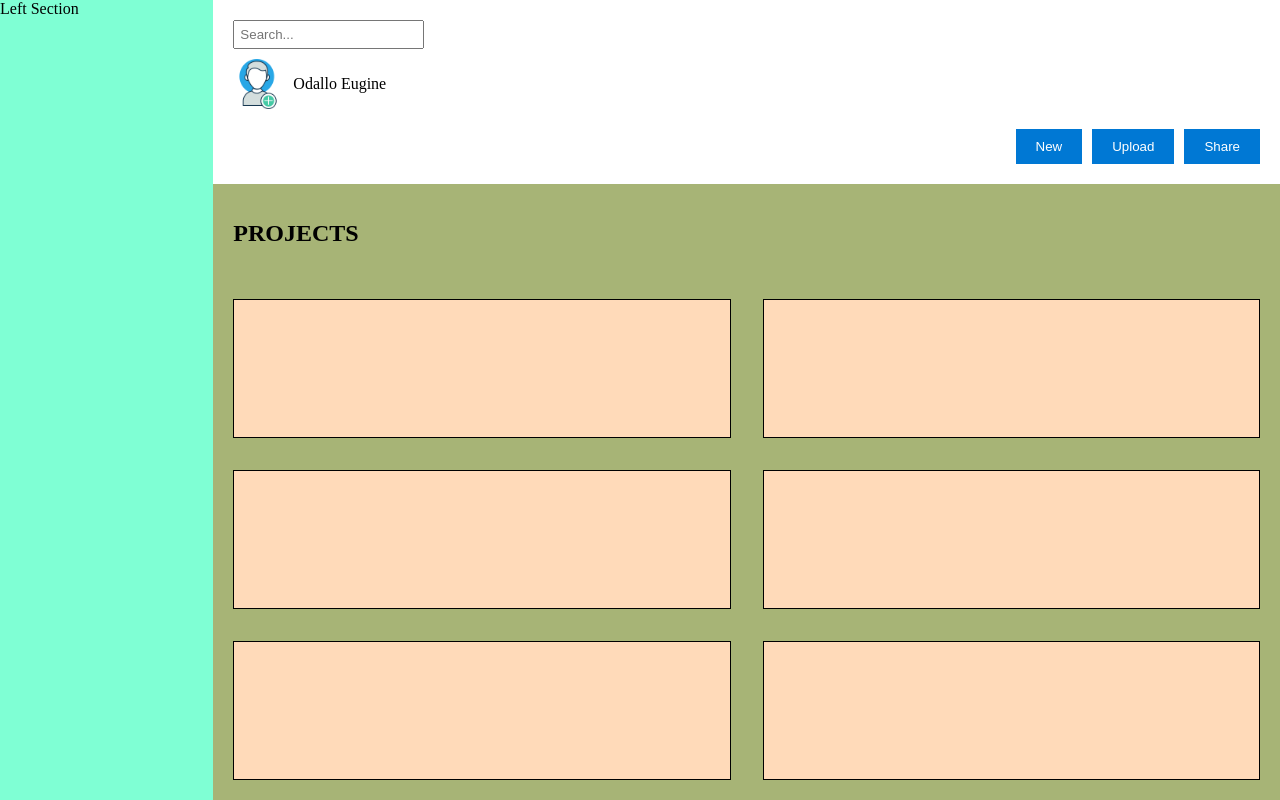
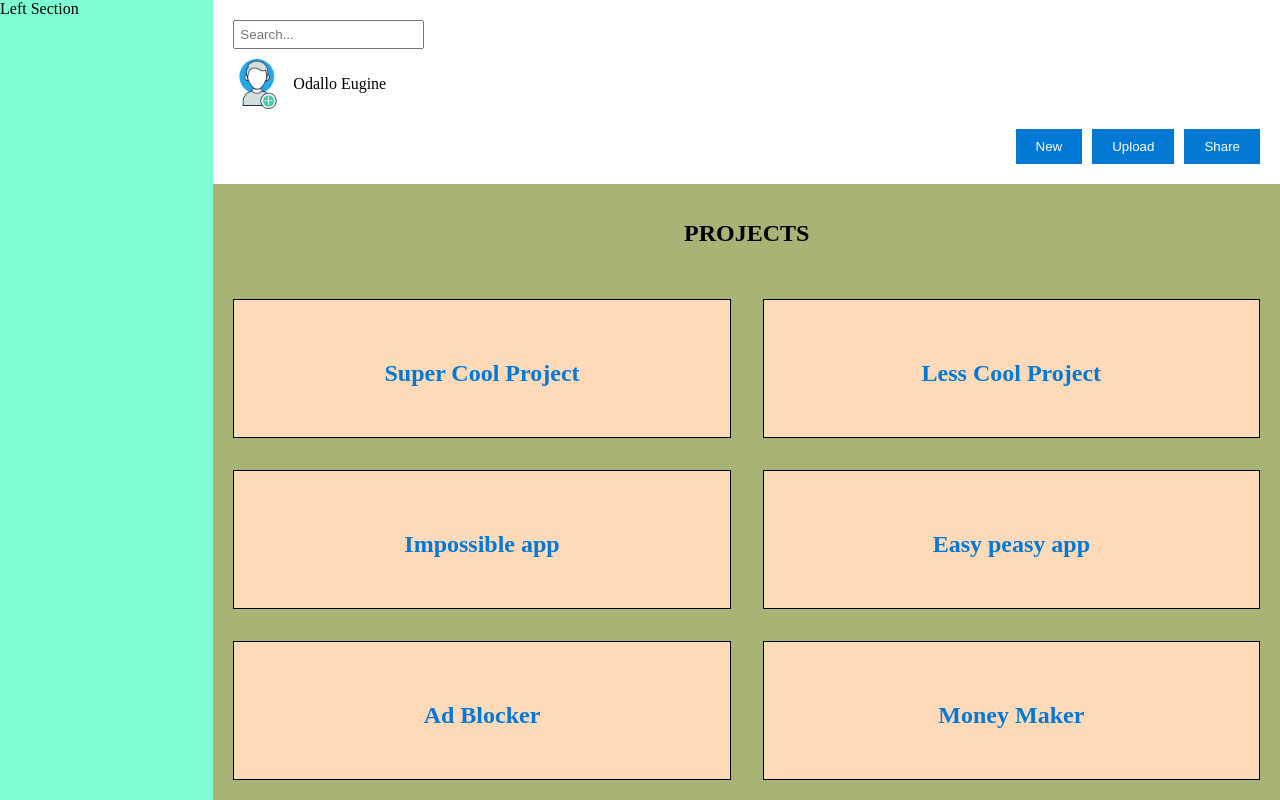
Before and after one commit to Odallo/OdinAdminDashboard, a plain HTML site: page index.html in a window 1280 px wide. Drawn offline with Linux system fonts and the light colour scheme.

Commit message:
more css

```diff
--- a/admin.css
+++ b/admin.css
@@ -8,6 +8,11 @@ body {
     display: flex;
     flex-direction: row;
     width: 100%;
+}
+
+h2 {
+    color: #0078D4;
+    align-self: center;
 }
 
 .left-section {
@@ -80,8 +85,8 @@ body {
 .bottom-section {
     flex: 4;
     display: grid;
-    grid-template-columns: repeat(2, 1fr); /* Adjusted size */
-    grid-template-rows: auto repeat(3, 1fr); /* Added auto row for title */
+    grid-template-columns: repeat(2, 1fr);
+    grid-template-rows: auto repeat(3, 1fr);
     gap: 32px;
     padding: 20px;
     background-color: rgb(167, 180, 118);
@@ -89,13 +94,17 @@ body {
 }
 
 .section-title {
-    grid-column: span 2; /* Make the title span across both columns */
+    grid-column: span 2;
     font-size: 1.5rem;
-    text-align: left;
+    text-align: center;
     margin-bottom: 20px;
 }
 
 .small-rectangle {
     background-color: peachpuff;
     border: 1px solid black;
+    display: flex;
+    justify-content: center;
+    align-items: top;
+    padding-top: 10px;
 }
--- a/index.html
+++ b/index.html
@@ -27,12 +27,12 @@
         </div>
         <div class="bottom-section">
             <h1 class="section-title">PROJECTS</h1>
-            <div class="small-rectangle"></div>
-            <div class="small-rectangle"></div>
-            <div class="small-rectangle"></div>
-            <div class="small-rectangle"></div>
-            <div class="small-rectangle"></div>
-            <div class="small-rectangle"></div>
+            <div class="small-rectangle"><h2>Super Cool Project</h2></div>
+            <div class="small-rectangle"> <h2>Less Cool Project</h2></div>
+            <div class="small-rectangle"> <h2>Impossible app</h2></div>
+            <div class="small-rectangle"> <h2>Easy peasy app</h2></div>
+            <div class="small-rectangle"> <h2>Ad Blocker</h2></div>
+            <div class="small-rectangle"> <h2>Money Maker</h2></div>
         </div>
     </div>
 </body>
```
